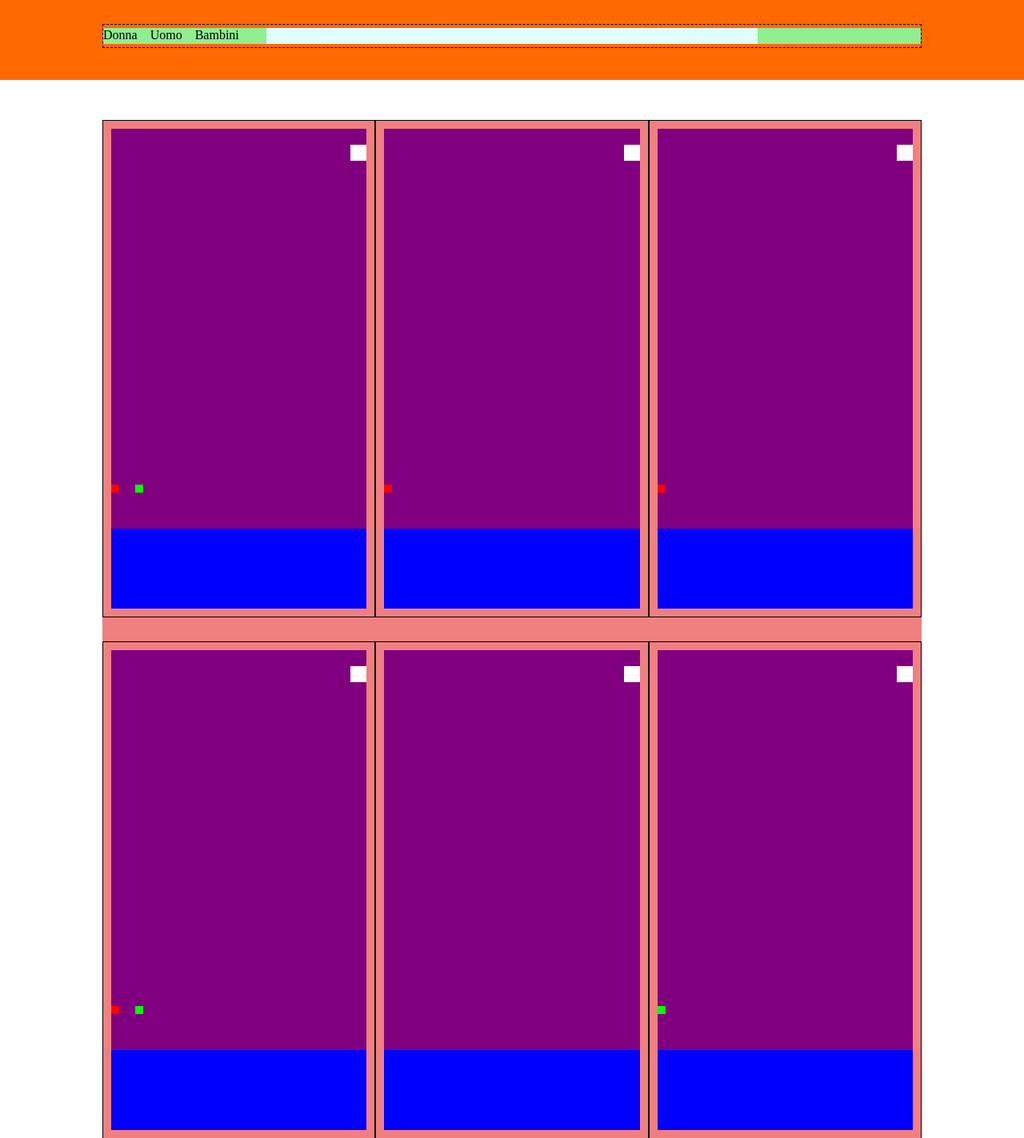
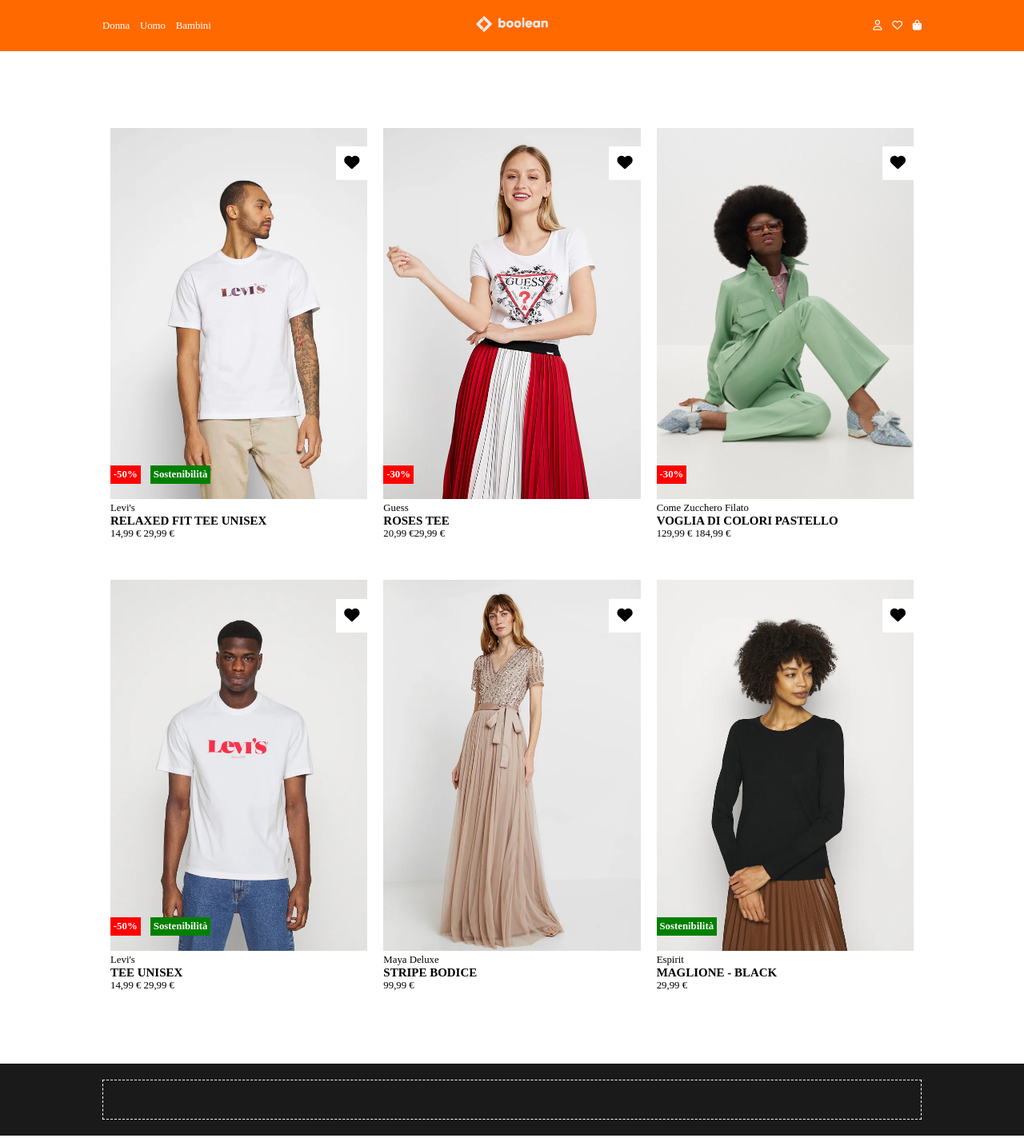
Before and after one commit to KejdiKishta/html-css-boolando, a plain HTML site: page index.html in a window 1280 px wide. Shown: the top 1423 px of the page at 80% size. Drawn offline with Linux system fonts and the light colour scheme.

Commit message:
add: footer and main content

```diff
--- a/css/style.css
+++ b/css/style.css
@@ -13,14 +13,24 @@
     list-style: none;
 }
 
+a{
+    color: inherit;
+    text-decoration: none;
+}
+
 /* COMMON */
+body{
+    font-size: .8rem;
+}
 
+.c-w{
+    color: white;
+}
 
 /* HEADER */
 header{
     background-color: rgb(255 105 0);
-    min-height: 100px;
-    padding: 30px 0;
+    padding: 20px 0;
 
     /* position */
     position: fixed;
@@ -35,31 +45,28 @@
     align-items: center;
     width: 80%;
     margin: auto;
-
-    /* debug */
-    border: 1px dashed black;
-    height: 30px;
 }
 
 .logo{
     width: 60%;
-
-    /* debug */
-    background-color: lightcyan;
-    height: 20px;
+    text-align: center;
 }
 
+.logo > img{
+    width: 90px;
+    height: auto;
+}
 .sex, .icons{
     width: 20%;
-
-    /* debug */
-    background-color: lightgreen;
-    height: 20px;
 }
 
 .sex ul, .icons ul{
     display: flex;
     gap: 1em;
+}
+
+.icons ul{
+    justify-content: end;
 }
 
 /* MAIN */
@@ -69,75 +76,65 @@
     width: 80%;
     max-width: 1100px;
     margin: 150px auto 50px;
-
-    /* debug */
-    background-color: lightcoral;
-    min-height: 300px;
 }
 
 .col{
     width: calc(100%/3);
     padding: 10px;
     margin-bottom: 30px;
-    position: relative;
-
-    /* debug */
-    border: 1px solid black;
-    min-height: 600px;
 }
 
 .photo{
-    /* debug */
-    background-color: purple;
-    height: 500px;
+    position: relative;
 }
 
 .photo-hover{
     display: none;
 }
 
-.description{
-    /* debug */
-    background-color: blue;
-    height: 100px;
+.photo:hover .photo-hover{
+    display: block;
 }
 
-.wishlist{
+.photo:hover .main-photo{
+    display: none;
+}
+
+button{
     position: absolute;
-    top: 30px;
-    right: 10px;
+    top: 5%;
+    right: 0;
+    background-color: white;
+    border: none;
+    padding: 10px;
+    font-size: 1.2rem;
+}
 
-    /*debug*/
-    background-color: white;
-    height: 20px;
-    width: 20px;
+button:hover i{
+    color: red;
 }
 
 .discount{
     position: absolute;
-    bottom: 25%;
-    background-color: rgb(255 0 0);
-
-    /* debug */
-    min-height: 10px;
-    min-width: 10px;
+    bottom: 5%;
+    background-color: red;
+    padding: .3em;
+    font-weight: bold;
 }
 
 .sustainability{
     position: absolute;
-    bottom: 25%;
-    left: 40px;
-    background-color: rgb(0 255 0);
-
-    /* debug */
-    min-height: 10px;
-    min-width: 10px;
+    bottom: 5%;
+    left: 50px;
+    background-color: green;
+    padding: .3em;
+    font-weight: bold;
 }
 
 .sust-no-disc{
     position: absolute;
-    bottom: 25%;
-    left: 10px;
+    bottom: 5%;
+    left: 0;
 }
 
 /* FOOTER */
--- a/index.html
+++ b/index.html
@@ -14,22 +14,28 @@
 <body>
     <!-- header -->
     <header>
-        <div class="header-container">
+        <div class="header-container c-w">
             <div class="sex">
                 <ul>
-                    <li>Donna</li>
-                    <li>Uomo</li>
-                    <li>Bambini</li>
+                    <li><a href="">Donna</a></li>
+                    <li><a href="">Uomo</a></li>
+                    <li><a href="">Bambini</a></li>
                 </ul>
             </div>
             <div class="logo">
-
+                <img src="./img/boolean-logo.png" alt="boolean_logo">
             </div>
             <div class="icons">
                 <ul>
-                    <li></li>
-                    <li></li>
-                    <li></li>
+                    <li>
+                        <a href=""><i class="fa-regular fa-user"></i></a>
+                    </li>
+                    <li>
+                        <a href=""><i class="fa-regular fa-heart"></i></a>
+                    </li>
+                    <li>
+                        <a href=""><i class="fa-solid fa-bag-shopping"></i></a>
+                    </li>
                 </ul>
             </div>
         </div>
@@ -39,49 +45,92 @@
     <!-- main -->
     <main>
         <div class="main-container">
+
             <div class="col">
-                <div class="photo"></div>
-                <div class="photo-hover"></div>
-                <div class="description"></div>
-                <div class="wishlist"></div>
-                <div class="discount"></div>
-                <div class="sustainability"></div>
+                <div class="photo">
+                    <div class="main-photo"> <img src="./img/1.webp" alt="first_item"></div>
+                    <div class="photo-hover"><img src="./img/1b.webp" alt="first_item_hover"></div>
+                    <button class="add"><i class="fa-solid fa-heart"></i></button>
+                    <div class="discount c-w">-50%</div>
+                    <div class="sustainability c-w">Sostenibilità</div>
+                </div>
+                <div class="description">
+                    <div class="brand">Levi's</div>
+                    <h3 class="item-description">RELAXED FIT TEE UNISEX</h3>
+                    <div class="price">14,99 € <span class="l-trough">29,99 €</span></div>
+                </div>
             </div>
+
             <div class="col">
-                <div class="photo"></div>
-                <div class="photo-hover"></div>
-                <div class="description"></div>
-                <div class="wishlist"></div>
-                <div class="discount"></div>
+                <div class="photo">
+                    <div class="main-photo"><img src="./img/2.webp" alt="second_item"></div>
+                    <div class="photo-hover"><img src="./img/2b.webp" alt="second_item_hover"></div>
+                    <button class="add"><i class="fa-solid fa-heart"></i></button>
+                    <div class="discount c-w">-30%</div>
+                </div>
+                <div class="description">
+                    <div class="brand">Guess</div>
+                    <h3 class="item-description">ROSES TEE</h3>
+                    <div class="price">20,99 €<span class="l-trough">29,99 €</span></div>
+                </div>
             </div>
+
             <div class="col">
-                <div class="photo"></div>
-                <div class="photo-hover"></div>
-                <div class="description"></div>
-                <div class="wishlist"></div>
-                <div class="discount"></div>
+                <div class="photo">
+                    <div class="main-photo"><img src="./img/3.webp" alt="third_item"></div>
+                    <div class="photo-hover"><img src="./img/3b.webp" alt="third_item_hover"></div>
+                    <button class="add"><i class="fa-solid fa-heart"></i></button>
+                    <div class="discount c-w">-30%</div>
+                </div>
+                <div class="description">
+                    <div class="brand">Come Zucchero Filato</div>
+                    <h3 class="item-description">VOGLIA DI COLORI PASTELLO</h3>
+                    <div class="price">129,99 € <span class="l-trough">184,99 €</span></div>
+                </div>
             </div>
+
             <div class="col">
-                <div class="photo"></div>
-                <div class="photo-hover"></div>
-                <div class="description"></div>
-                <div class="wishlist"></div>
-                <div class="discount"></div>
-                <div class="sustainability"></div>
+                <div class="photo">
+                    <div class="main-photo"><img src="./img/4.webp" alt="fourth_item"></div>
+                    <div class="photo-hover"><img src="./img/4b.webp" alt="fourth_item_hover"></div>
+                    <button class="add"><i class="fa-solid fa-heart"></i></button>
+                    <div class="discount c-w">-50%</div>
+                    <div class="sustainability c-w">Sostenibilità</div>
+                </div>
+                <div class="description">
+                    <div class="brand">Levi's</div>
+                    <h3 class="item-description">TEE UNISEX</h3>
+                    <div class="price">14,99 € <span class="l-trough">29,99 €</span></div>
+                </div>
             </div>
+
             <div class="col">
-                <div class="photo"></div>
-                <div class="photo-hover"></div>
-                <div class="description"></div>
-                <div class="wishlist"></div>
+                <div class="photo">
+                    <div class="main-photo"><img src="./img/5.webp" alt="fifth_item"></div>
+                    <div class="photo-hover"><img src="./img/5b.webp" alt="fifth_item_hover"></div>
+                    <button class="add"><i class="fa-solid fa-heart"></i></button>
+                </div>
+                <div class="description">
+                    <div class="brand">Maya Deluxe</div>
+                    <h3 class="item-description">STRIPE BODICE</h3>
+                    <div class="price">99,99 €</div>
+                </div>
             </div>
+
             <div class="col">
-                <div class="photo"></div>
-                <div class="photo-hover"></div>
-                <div class="description"></div>
-                <div class="wishlist"></div>
-                <div class="sustainability sust-no-disc"></div>
+                <div class="photo">
+                    <div class="main-photo"><img src="./img/6.webp" alt="sixth_item"></div>
+                    <div class="photo-hover"><img src="./img/6b.webp" alt="sixth_item_hover"></div>
+                    <button class="add"><i class="fa-solid fa-heart"></i></button>
+                    <div class="sustainability sust-no-disc c-w">Sostenibilità</div>
+                </div>
+                <div class="description">
+                    <div class="brand">Espirit</div>
+                    <h3 class="item-description">MAGLIONE - BLACK</h3>
+                    <div class="price">29,99 €</div>
+                </div>
             </div>
+
         </div>
     </main>
     <!-- /main -->
```
